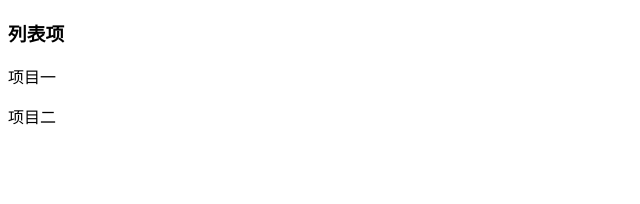
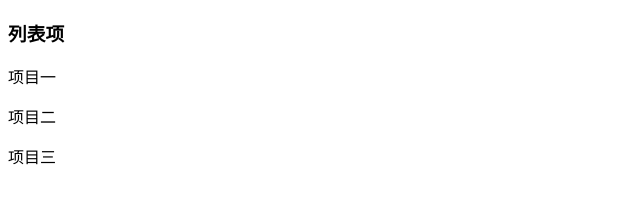
Before and after one commit to lianglixiong/html5_1701, a plain HTML site: page index.html in a window 1280 px wide. Shown: the full height of the page, 0-640 px from the left. Drawn offline with Linux system fonts and the light colour scheme.

Commit message:
添加首页index.html

```diff
--- a/index.html
+++ b/index.html
@@ -8,5 +8,6 @@
 	<h3>列表项</h3>
 	<p>项目一</p>
 	<p>项目二</p>
+	<p>项目三</p>
 </body>
 </html>
```
